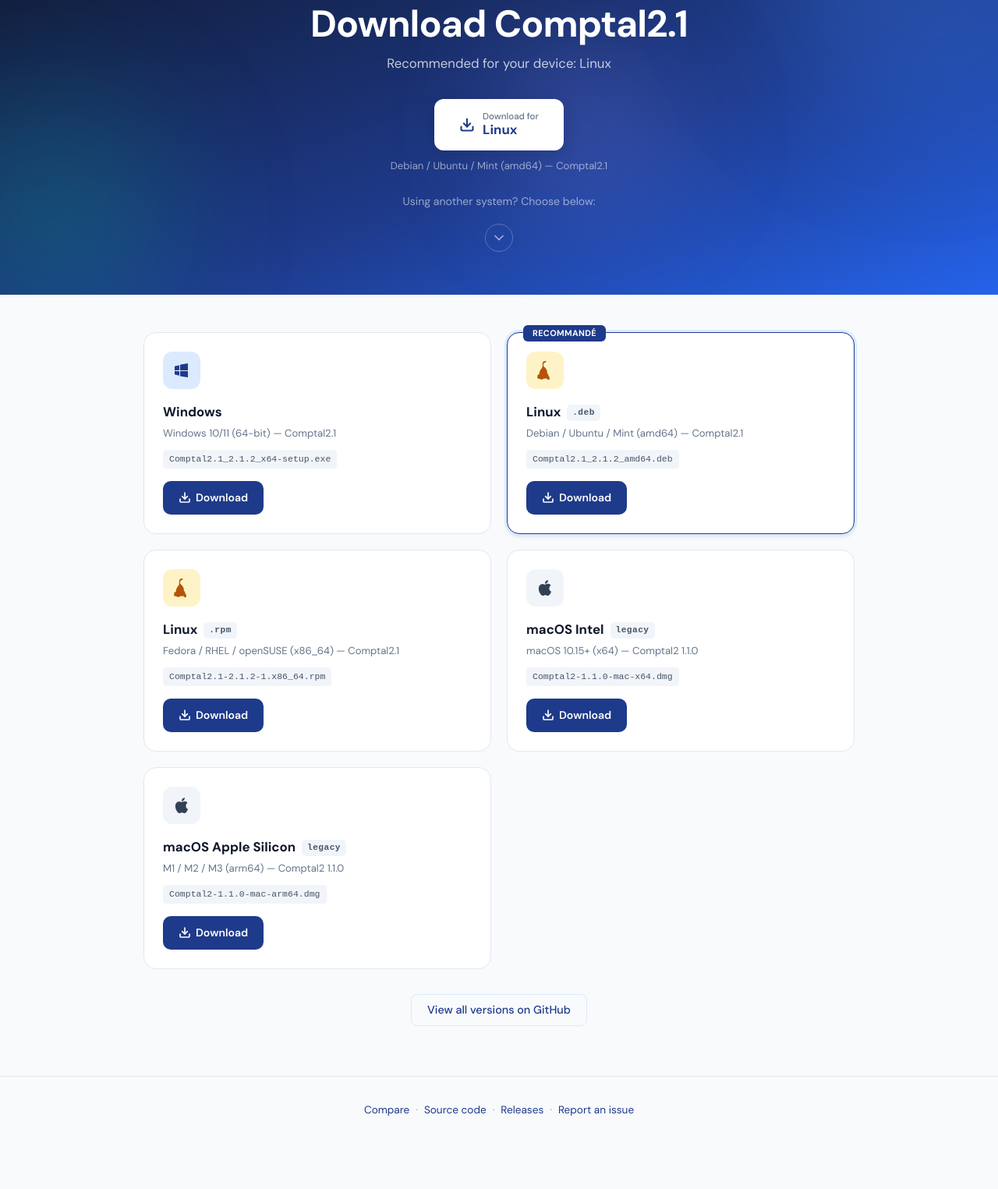
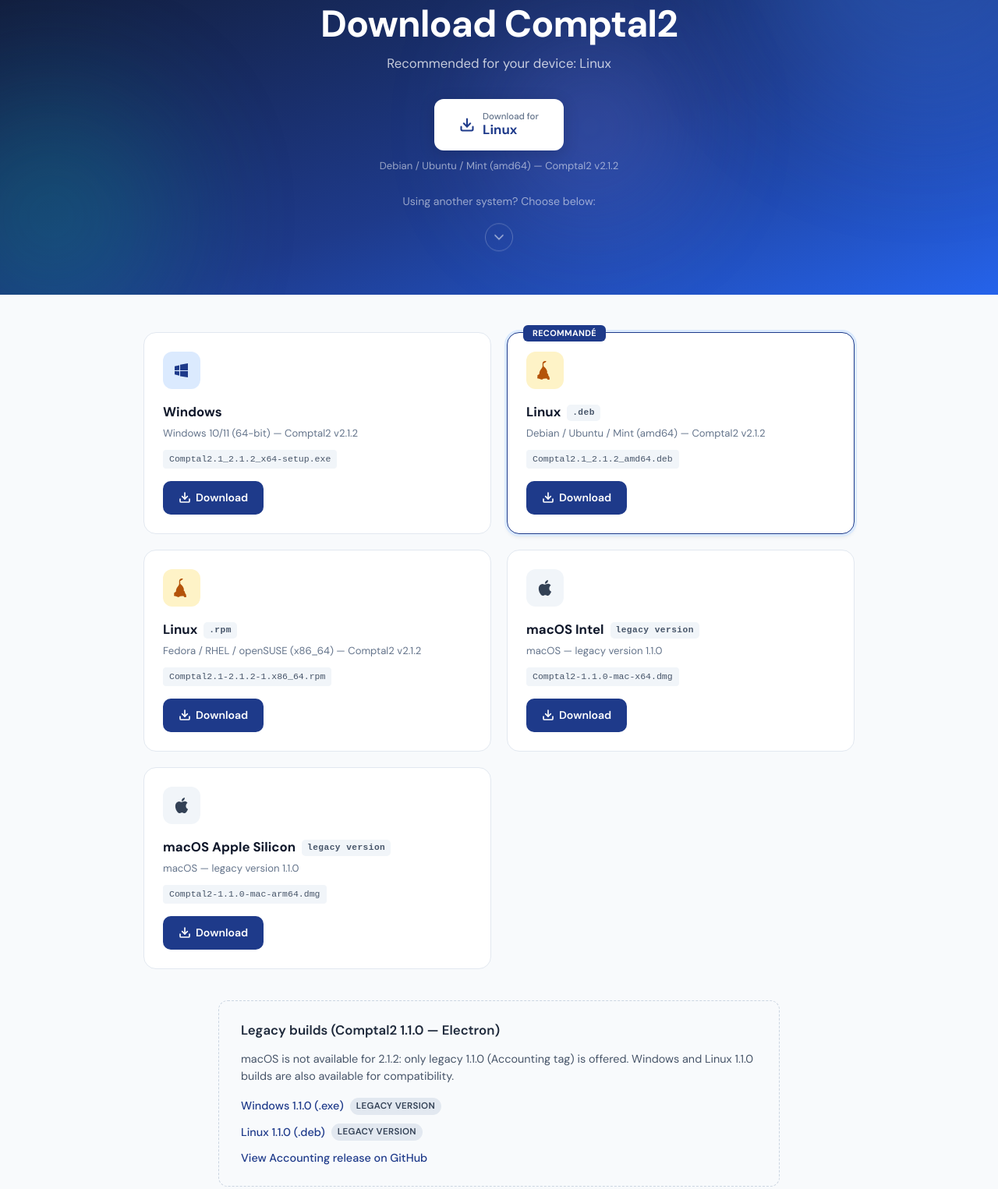
Before and after one commit to AllData-Allergen/Comptal2-website, a plain HTML site: page public/download.html in a window 1280 px wide. Shown: the part 194-1719 px from the top of the page at 78% size. Before the commit the page ends 1661 px from the top, so only its background shows below. Drawn offline with Linux system fonts and the light colour scheme.

Commit message:
fix(site): nom Comptal2, schéma Tauri 2.1 et téléchargements legacy 1.1.0

```diff
--- a/public/download.html
+++ b/public/download.html
@@ -10,7 +10,7 @@
   <meta property="og:title" content="Télécharger Comptal2 — Logiciel de comptabilité">
   <meta property="og:type" content="website">
   <meta property="og:locale" content="fr_FR">
-  <meta name="description" content="Téléchargez Comptal2.1 pour Windows ou Linux — .exe, .deb ou .rpm. Version 2.1.2, logiciel de comptabilité open source gratuit. macOS disponible en 1.1.0 legacy.">
+  <meta name="description" content="Téléchargez Comptal2 pour Windows ou Linux — .exe, .deb ou .rpm. Version 2.1.2, logiciel de comptabilité open source gratuit. macOS : ancienne version 1.1.0 uniquement.">
   <meta property="og:description" content="Téléchargez Comptal2 pour Windows, macOS ou Linux — logiciel de comptabilité open source gratuit.">
   <meta name="twitter:card" content="summary">
   <meta name="twitter:title" content="Télécharger Comptal2 — Logiciel de comptabilité">
@@ -24,7 +24,7 @@
   {
     "@context": "https://schema.org",
     "@type": "SoftwareApplication",
-    "name": "Comptal2.1",
+    "name": "Comptal2",
     "applicationCategory": "BusinessApplication",
     "operatingSystem": "Windows, Linux",
     "softwareVersion": "2.1.2",
@@ -66,8 +66,8 @@
         <div class="dl-hero__orb dl-hero__orb--3"></div>
       </div>
       <div class="dl-hero__content">
-        <span class="dl-hero__badge" data-i18n="dl.version">Version 2.1.2 — Comptal2.1</span>
-        <h1 class="dl-hero__title" data-i18n="dl.title">Téléchargez Comptal2.1</h1>
+        <span class="dl-hero__badge" data-i18n="dl.version">Version 2.1.2</span>
+        <h1 class="dl-hero__title" data-i18n="dl.title">Téléchargez Comptal2</h1>
         <p class="dl-hero__subtitle" id="detected-text" data-i18n="dl.detecting">Détection de votre appareil en cours…</p>
 
         <div class="dl-hero__cta" id="download-recommended">
@@ -100,7 +100,7 @@
           </div>
           <div class="dl-card__body">
             <h3 class="dl-card__title">Windows</h3>
-            <p class="dl-card__desc">Windows 10/11 (64-bit) — Comptal2.1</p>
+            <p class="dl-card__desc">Windows 10/11 (64-bit) — Comptal2 v2.1.2</p>
             <span class="dl-card__file">Comptal2.1_2.1.2_x64-setup.exe</span>
           </div>
           <a href="https://github.com/AllData-Allergen/Comptal2/releases/download/v2.1.2/Comptal2.1_2.1.2_x64-setup.exe" class="dl-card__btn" download>
@@ -115,7 +115,7 @@
           </div>
           <div class="dl-card__body">
             <h3 class="dl-card__title">Linux <span class="dl-card__badge">.deb</span></h3>
-            <p class="dl-card__desc">Debian / Ubuntu / Mint (amd64) — Comptal2.1</p>
+            <p class="dl-card__desc">Debian / Ubuntu / Mint (amd64) — Comptal2 v2.1.2</p>
             <span class="dl-card__file">Comptal2.1_2.1.2_amd64.deb</span>
           </div>
           <a href="https://github.com/AllData-Allergen/Comptal2/releases/download/v2.1.2/Comptal2.1_2.1.2_amd64.deb" class="dl-card__btn" download>
@@ -130,7 +130,7 @@
           </div>
           <div class="dl-card__body">
             <h3 class="dl-card__title">Linux <span class="dl-card__badge">.rpm</span></h3>
-            <p class="dl-card__desc">Fedora / RHEL / openSUSE (x86_64) — Comptal2.1</p>
+            <p class="dl-card__desc">Fedora / RHEL / openSUSE (x86_64) — Comptal2 v2.1.2</p>
             <span class="dl-card__file">Comptal2.1-2.1.2-1.x86_64.rpm</span>
           </div>
           <a href="https://github.com/AllData-Allergen/Comptal2/releases/download/v2.1.2/Comptal2.1-2.1.2-1.x86_64.rpm" class="dl-card__btn" download>
@@ -144,8 +144,8 @@
             <svg class="dl-card__icon" viewBox="0 0 24 24" fill="currentColor"><path d="M18.71 19.5c-.83 1.24-1.71 2.45-3.05 2.47-1.34.03-1.77-.79-3.29-.79-1.53 0-2 .77-3.27.82-1.31.05-2.3-1.32-3.14-2.53C4.25 17 2.94 12.45 4.7 9.39c.87-1.52 2.43-2.48 4.12-2.51 1.28-.02 2.5.87 3.29.87.78 0 2.26-1.07 3.8-.91.65.03 2.47.26 3.64 1.98-.09.06-2.17 1.28-2.15 3.81.03 3.02 2.65 4.03 2.68 4.04-.03.07-.42 1.44-1.38 2.83M13 3.5c.73-.83 1.94-1.46 2.94-1.5.13 1.17-.34 2.35-1.04 3.19-.69.85-1.83 1.51-2.95 1.42-.15-1.15.41-2.35 1.05-3.11z"/></svg>
           </div>
           <div class="dl-card__body">
-            <h3 class="dl-card__title">macOS Intel <span class="dl-card__badge">legacy</span></h3>
-            <p class="dl-card__desc">macOS 10.15+ (x64) — Comptal2 1.1.0</p>
+            <h3 class="dl-card__title">macOS Intel <span class="dl-card__badge" data-i18n="dl.legacyBadge">ancienne version</span></h3>
+            <p class="dl-card__desc" data-i18n="dl.legacyMac">macOS — ancienne version 1.1.0</p>
             <span class="dl-card__file">Comptal2-1.1.0-mac-x64.dmg</span>
           </div>
           <a href="https://github.com/LeopaulV/Comptal2/releases/download/Accounting/Comptal2-1.1.0-mac-x64.dmg" class="dl-card__btn" download>
@@ -159,8 +159,8 @@
             <svg class="dl-card__icon" viewBox="0 0 24 24" fill="currentColor"><path d="M18.71 19.5c-.83 1.24-1.71 2.45-3.05 2.47-1.34.03-1.77-.79-3.29-.79-1.53 0-2 .77-3.27.82-1.31.05-2.3-1.32-3.14-2.53C4.25 17 2.94 12.45 4.7 9.39c.87-1.52 2.43-2.48 4.12-2.51 1.28-.02 2.5.87 3.29.87.78 0 2.26-1.07 3.8-.91.65.03 2.47.26 3.64 1.98-.09.06-2.17 1.28-2.15 3.81.03 3.02 2.65 4.03 2.68 4.04-.03.07-.42 1.44-1.38 2.83M13 3.5c.73-.83 1.94-1.46 2.94-1.5.13 1.17-.34 2.35-1.04 3.19-.69.85-1.83 1.51-2.95 1.42-.15-1.15.41-2.35 1.05-3.11z"/></svg>
           </div>
           <div class="dl-card__body">
-            <h3 class="dl-card__title">macOS Apple Silicon <span class="dl-card__badge">legacy</span></h3>
-            <p class="dl-card__desc">M1 / M2 / M3 (arm64) — Comptal2 1.1.0</p>
+            <h3 class="dl-card__title">macOS Apple Silicon <span class="dl-card__badge" data-i18n="dl.legacyBadge">ancienne version</span></h3>
+            <p class="dl-card__desc" data-i18n="dl.legacyMac">macOS — ancienne version 1.1.0</p>
             <span class="dl-card__file">Comptal2-1.1.0-mac-arm64.dmg</span>
           </div>
           <a href="https://github.com/LeopaulV/Comptal2/releases/download/Accounting/Comptal2-1.1.0-mac-arm64.dmg" class="dl-card__btn" download>
@@ -170,6 +170,24 @@
         </article>
 
       </div>
+
+      <section class="dl-legacy reveal" id="legacy">
+        <h2 class="dl-legacy__title" data-i18n="dl.legacyTitle">Anciennes versions (Comptal2 1.1.0 — Electron)</h2>
+        <p class="dl-legacy__intro" data-i18n="dl.legacyIntro">macOS n’est pas disponible en 2.1.2 : seule l’ancienne version 1.1.0 (tag Accounting) est proposée. Des binaires Windows et Linux 1.1.0 existent aussi pour compatibilité.</p>
+        <ul class="dl-legacy__links">
+          <li>
+            <a href="https://github.com/LeopaulV/Comptal2/releases/download/Accounting/Comptal2-1.1.0-win-x64.exe" download>Windows 1.1.0 (.exe)</a>
+            <span class="dl-legacy__badge" data-i18n="dl.legacyBadge">ancienne version</span>
+          </li>
+          <li>
+            <a href="https://github.com/LeopaulV/Comptal2/releases/download/Accounting/Comptal2-1.1.0-linux-amd64.deb" download>Linux 1.1.0 (.deb)</a>
+            <span class="dl-legacy__badge" data-i18n="dl.legacyBadge">ancienne version</span>
+          </li>
+          <li>
+            <a href="https://github.com/LeopaulV/Comptal2/releases/tag/Accounting" target="_blank" rel="noopener noreferrer" data-i18n="dl.legacyLink">Voir la release Accounting sur GitHub</a>
+          </li>
+        </ul>
+      </section>
 
       <div class="dl-platforms__footer">
         <a href="https://github.com/AllData-Allergen/Comptal2/releases" target="_blank" rel="noopener noreferrer" class="dl-platforms__all-link" data-i18n="dl.allVersions">
--- a/public/download.js
+++ b/public/download.js
@@ -12,7 +12,7 @@
       label: "Windows",
       file: "Comptal2.1_2.1.2_x64-setup.exe",
       url: RELEASE_BASE + "/Comptal2.1_2.1.2_x64-setup.exe",
-      desc: "Windows 10/11 (64-bit) — Comptal2.1",
+      desc: "Windows 10/11 (64-bit) — Comptal2 v2.1.2",
     },
     "macos-intel": {
       label: "macOS Intel",
@@ -30,13 +30,13 @@
       label: "Linux",
       file: "Comptal2.1_2.1.2_amd64.deb",
       url: RELEASE_BASE + "/Comptal2.1_2.1.2_amd64.deb",
-      desc: "Debian / Ubuntu / Mint (amd64) — Comptal2.1",
+      desc: "Debian / Ubuntu / Mint (amd64) — Comptal2 v2.1.2",
     },
     "linux-rpm": {
       label: "Linux RPM",
       file: "Comptal2.1-2.1.2-1.x86_64.rpm",
       url: RELEASE_BASE + "/Comptal2.1-2.1.2-1.x86_64.rpm",
-      desc: "Fedora / RHEL / openSUSE (x86_64) — Comptal2.1",
+      desc: "Fedora / RHEL / openSUSE (x86_64) — Comptal2 v2.1.2",
     },
   };
 
--- a/public/i18n.js
+++ b/public/i18n.js
@@ -13,9 +13,9 @@
 
       /* Hero */
       "hero.badge": "Open Source & Gratuit",
-      "hero.title": "Comptal2.1",
-      "hero.subtitle": "Logiciel de comptabilité moderne — Windows & Linux",
-      "hero.cta": "Télécharger Comptal2.1",
+      "hero.title": "Comptal2",
+      "hero.subtitle": "Logiciel de comptabilité moderne — Windows & Linux (version 2.1.2)",
+      "hero.cta": "Télécharger Comptal2",
       "hero.discover": "Découvrir",
 
       /* Features */
@@ -152,17 +152,19 @@
       "diagram.intro": "Vue d'ensemble du flux de données et des modules de Comptal2.",
       "diagram.import": "Import",
       "diagram.importSub": "CSV / Excel",
-      "diagram.transactions": "Transactions",
-      "diagram.transactionsSub": "Base de données",
+      "diagram.transactions": "Données",
+      "diagram.transactionsSub": "SQLite · comptal.db",
       "diagram.dashboard": "Tableau de bord",
       "diagram.finance": "Finance global",
       "diagram.edition": "Édition",
-      "diagram.entreprise": "Entreprise",
-      "diagram.association": "Association",
-      "diagram.projet": "Projet",
+      "diagram.previsionnel": "Prévisionnel",
+      "diagram.invoicing": "Facturation",
+      "diagram.contacts": "Contacts",
+      "diagram.dons": "Dons",
+      "diagram.register": "Registre",
+      "diagram.amortissement": "Amortissement",
       "diagram.params": "Paramètres",
-      "diagram.paramsSub": "Comptes · Catégories · Profils",
-      "diagram.export": "Export",
+      "diagram.paramsSub": "Organisation · Comptes · Catégories",
       "diagram.colInput": "Entrée",
       "diagram.colData": "Données",
       "diagram.legendEntry": "Entrée des données",
@@ -180,11 +182,17 @@
       "footer.issues": "Signaler un problème",
 
       /* Download page */
-      "dl.title": "Téléchargez Comptal2.1",
+      "dl.title": "Téléchargez Comptal2",
       "dl.detecting": "Détection de votre appareil en cours…",
       "dl.recommended": "Recommandé pour votre appareil :",
       "dl.choose": "Choisissez votre plateforme ci-dessous",
-      "dl.version": "Version 2.1.2 — Comptal2.1",
+      "dl.version": "Version 2.1.2",
+      "dl.legacyTitle": "Anciennes versions (Comptal2 1.1.0 — Electron)",
+      "dl.legacyIntro": "macOS n’est pas disponible en 2.1.2 : seule l’ancienne version 1.1.0 (tag Accounting) est proposée. Des binaires Windows et Linux 1.1.0 existent aussi pour compatibilité.",
+      "dl.legacyMac": "macOS — ancienne version 1.1.0",
+      "dl.legacyWinLinux": "Windows / Linux — ancienne version 1.1.0",
+      "dl.legacyLink": "Voir la release Accounting sur GitHub",
+      "dl.legacyBadge": "ancienne version",
       "dl.selectSystem": "Sélectionnez un système",
       "dl.downloadFor": "Télécharger pour",
       "dl.yourPlatform": "votre plateforme",
@@ -309,9 +317,9 @@
       "nav.compare": "Compare",
 
       "hero.badge": "Open Source & Free",
-      "hero.title": "Comptal2.1",
-      "hero.subtitle": "Modern accounting software — Windows & Linux",
-      "hero.cta": "Download Comptal2.1",
+      "hero.title": "Comptal2",
+      "hero.subtitle": "Modern accounting software — Windows & Linux (version 2.1.2)",
+      "hero.cta": "Download Comptal2",
       "hero.discover": "Discover",
 
       "features.title": "How It Works",
@@ -439,17 +447,19 @@
       "diagram.intro": "Overview of data flow and modules in Comptal2.",
       "diagram.import": "Import",
       "diagram.importSub": "CSV / Excel",
-      "diagram.transactions": "Transactions",
-      "diagram.transactionsSub": "Database",
+      "diagram.transactions": "Data",
+      "diagram.transactionsSub": "SQLite · comptal.db",
       "diagram.dashboard": "Dashboard",
       "diagram.finance": "Finance Overview",
       "diagram.edition": "Edition",
-      "diagram.entreprise": "Business",
-      "diagram.association": "Non-Profit",
-      "diagram.projet": "Project",
+      "diagram.previsionnel": "Forecast",
+      "diagram.invoicing": "Invoicing",
+      "diagram.contacts": "Contacts",
+      "diagram.dons": "Donations",
+      "diagram.register": "Register",
+      "diagram.amortissement": "Depreciation",
       "diagram.params": "Settings",
-      "diagram.paramsSub": "Accounts · Categories · Profiles",
-      "diagram.export": "Export",
+      "diagram.paramsSub": "Organization · Accounts · Categories",
       "diagram.colInput": "Input",
       "diagram.colData": "Data",
       "diagram.legendEntry": "Data entry",
@@ -458,17 +468,23 @@
 
       "cta.title": "Ready to manage your finances?",
       "cta.desc": "Free, open source and available on all platforms.",
-      "cta.btn": "Download Comptal2.1",
+      "cta.btn": "Download Comptal2",
 
       "footer.source": "Source code",
       "footer.releases": "Releases",
       "footer.issues": "Report an issue",
 
-      "dl.title": "Download Comptal2.1",
+      "dl.title": "Download Comptal2",
       "dl.detecting": "Detecting your device…",
       "dl.recommended": "Recommended for your device:",
       "dl.choose": "Choose your platform below",
-      "dl.version": "Version 2.1.2 — Comptal2.1",
+      "dl.version": "Version 2.1.2",
+      "dl.legacyTitle": "Legacy builds (Comptal2 1.1.0 — Electron)",
+      "dl.legacyIntro": "macOS is not available for 2.1.2: only legacy 1.1.0 (Accounting tag) is offered. Windows and Linux 1.1.0 builds are also available for compatibility.",
+      "dl.legacyMac": "macOS — legacy version 1.1.0",
+      "dl.legacyWinLinux": "Windows / Linux — legacy version 1.1.0",
+      "dl.legacyLink": "View Accounting release on GitHub",
+      "dl.legacyBadge": "legacy version",
       "dl.selectSystem": "Select a system",
       "dl.downloadFor": "Download for",
       "dl.yourPlatform": "your platform",
@@ -579,7 +595,7 @@
       "compare.row4w": "SMB, independents",
       "compare.row4o": "SMB / full ERP",
       "compare.row4g": "Personal, small business",
-      "compare.cta": "Download Comptal2.1",
+      "compare.cta": "Download Comptal2",
     },
 
     de: {
@@ -590,9 +606,9 @@
       "nav.compare": "Vergleich",
 
       "hero.badge": "Open Source & Kostenlos",
-      "hero.title": "Comptal2.1",
-      "hero.subtitle": "Moderne Buchhaltungssoftware — Windows & Linux",
-      "hero.cta": "Comptal2.1 herunterladen",
+      "hero.title": "Comptal2",
+      "hero.subtitle": "Moderne Buchhaltungssoftware — Windows & Linux (Version 2.1.2)",
+      "hero.cta": "Comptal2 herunterladen",
       "hero.discover": "Entdecken",
 
       "features.title": "So funktioniert es",
@@ -720,17 +736,19 @@
       "diagram.intro": "Überblick über Datenfluss und Module in Comptal2.",
       "diagram.import": "Import",
       "diagram.importSub": "CSV / Excel",
-      "diagram.transactions": "Transaktionen",
-      "diagram.transactionsSub": "Datenbank",
+      "diagram.transactions": "Daten",
+      "diagram.transactionsSub": "SQLite · comptal.db",
       "diagram.dashboard": "Dashboard",
       "diagram.finance": "Finanzüberblick",
       "diagram.edition": "Bearbeitung",
-      "diagram.entreprise": "Unternehmen",
-      "diagram.association": "Verein",
-      "diagram.projet": "Projekt",
+      "diagram.previsionnel": "Prognose",
+      "diagram.invoicing": "Rechnungsstellung",
+      "diagram.contacts": "Kontakte",
+      "diagram.dons": "Spenden",
+      "diagram.register": "Register",
+      "diagram.amortissement": "Abschreibung",
       "diagram.params": "Einstellungen",
-      "diagram.paramsSub": "Konten · Kategorien · Profile",
-      "diagram.export": "Export",
+      "diagram.paramsSub": "Organisation · Konten · Kategorien",
       "diagram.colInput": "Eingabe",
       "diagram.colData": "Daten",
       "diagram.legendEntry": "Dateneingabe",
@@ -739,17 +757,23 @@
 
       "cta.title": "Bereit, Ihre Finanzen zu verwalten?",
       "cta.desc": "Kostenlos, Open Source und für alle Plattformen verfügbar.",
-      "cta.btn": "Comptal2.1 herunterladen",
+      "cta.btn": "Comptal2 herunterladen",
 
       "footer.source": "Quellcode",
       "footer.releases": "Releases",
       "footer.issues": "Problem melden",
 
-      "dl.title": "Comptal2.1 herunterladen",
+      "dl.title": "Comptal2 herunterladen",
       "dl.detecting": "Gerät wird erkannt…",
       "dl.recommended": "Empfohlen für Ihr Gerät:",
       "dl.choose": "Wählen Sie Ihre Plattform unten",
-      "dl.version": "Version 2.1.2 — Comptal2.1",
+      "dl.version": "Version 2.1.2",
+      "dl.legacyTitle": "Ältere Versionen (Comptal2 1.1.0 — Electron)",
+      "dl.legacyIntro": "macOS ist für 2.1.2 nicht verfügbar: nur die ältere Version 1.1.0 (Tag Accounting). Windows- und Linux-Builds 1.1.0 stehen ebenfalls zur Verfügung.",
+      "dl.legacyMac": "macOS — ältere Version 1.1.0",
+      "dl.legacyWinLinux": "Windows / Linux — ältere Version 1.1.0",
+      "dl.legacyLink": "Accounting-Release auf GitHub ansehen",
+      "dl.legacyBadge": "ältere Version",
       "dl.selectSystem": "System wählen",
       "dl.downloadFor": "Herunterladen für",
       "dl.yourPlatform": "Ihre Plattform",
@@ -860,7 +884,7 @@
       "compare.row4w": "KMU, Selbstständige",
       "compare.row4o": "KMU / ERP",
       "compare.row4g": "Privat, KMU",
-      "compare.cta": "Comptal2.1 herunterladen",
+      "compare.cta": "Comptal2 herunterladen",
     },
   };
 
--- a/public/styles.css
+++ b/public/styles.css
@@ -1552,6 +1552,68 @@
   transform: translateY(-2px);
 }
 
+/* Legacy downloads (1.1.0) */
+.dl-legacy {
+  max-width: 720px;
+  margin: 2.5rem auto 0;
+  padding: 1.5rem 1.75rem;
+  border-radius: 12px;
+  border: 1px dashed var(--invoicing-gray-300);
+  background: var(--invoicing-gray-50);
+}
+
+.dl-legacy__title {
+  font-size: 1.05rem;
+  font-weight: 600;
+  margin: 0 0 0.75rem;
+  color: var(--invoicing-gray-800);
+}
+
+.dl-legacy__intro {
+  margin: 0 0 1rem;
+  font-size: 0.9rem;
+  line-height: 1.55;
+  color: var(--invoicing-gray-600);
+}
+
+.dl-legacy__links {
+  list-style: none;
+  margin: 0;
+  padding: 0;
+  display: flex;
+  flex-direction: column;
+  gap: 0.65rem;
+}
+
+.dl-legacy__links li {
+  display: flex;
+  flex-wrap: wrap;
+  align-items: center;
+  gap: 0.5rem;
+  font-size: 0.9rem;
+}
+
+.dl-legacy__links a {
+  color: var(--invoicing-primary);
+  font-weight: 500;
+  text-decoration: none;
+}
+
+.dl-legacy__links a:hover {
+  text-decoration: underline;
+}
+
+.dl-legacy__badge {
+  font-size: 0.72rem;
+  font-weight: 600;
+  text-transform: uppercase;
+  letter-spacing: 0.03em;
+  padding: 2px 8px;
+  border-radius: 999px;
+  background: var(--invoicing-gray-200);
+  color: var(--invoicing-gray-700);
+}
+
 /* Footer link */
 .dl-platforms__footer {
   text-align: center;
```
Also changed, not shown: public/index.html (+29 -22 lines).
